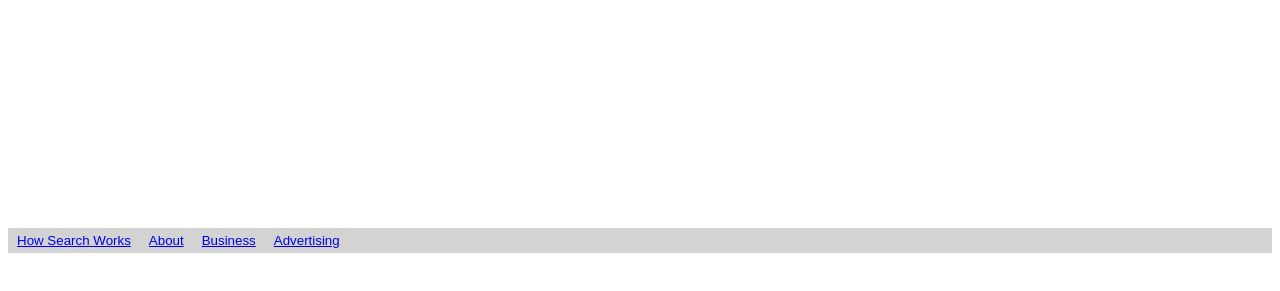
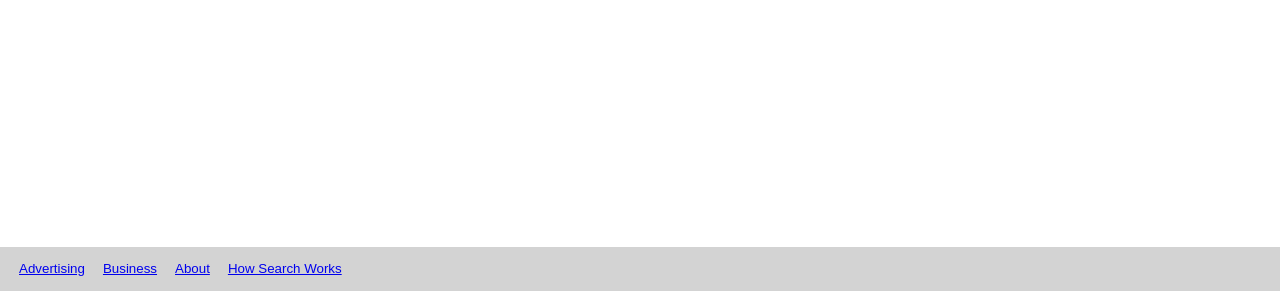
Before and after one commit to jshinjw/google-homepage, a plain HTML site: page index.html in a window 1280 px wide. Shown: the part 646-937 px from the top of the page. Before the commit the page ends 907 px from the top, so only its background shows below. Drawn offline with Linux system fonts and the light colour scheme.

Commit message:
Final changes

```diff
--- a/index.html
+++ b/index.html
@@ -21,10 +21,10 @@
     </div>
     <footer>
         <ul>
+            <li class="footerli"><a href="#advertising">Advertising</a></li>
+            <li class="footerli"><a href="#business">Business</a></li>
+            <li class="footerli"><a href="#about">About</a></li>
             <li class="footerli"><a href="#howSearchWorks">How Search Works</a></li>
-            <li class="footerli"><a href="#about">About</a></li>
-            <li class="footerli"><a href="#business">Business</a></li>
-            <li class="footerli"><a href="#advertising">Advertising</a></li>
         </ul>
     </footer>
 </body>
--- a/styles.css
+++ b/styles.css
@@ -1,3 +1,55 @@
+/* http://meyerweb.com/eric/tools/css/reset/
+   v2.0 | 20110126
+   License: none (public domain)
+*/
+
+html, body, div, span, applet, object, iframe,
+h1, h2, h3, h4, h5, h6, p, blockquote, pre,
+a, abbr, acronym, address, big, cite, code,
+del, dfn, em, img, ins, kbd, q, s, samp,
+small, strike, strong, sub, sup, tt, var,
+b, u, i, center,
+dl, dt, dd, ol, ul, li,
+fieldset, form, label, legend,
+table, caption, tbody, tfoot, thead, tr, th, td,
+article, aside, canvas, details, embed,
+figure, figcaption, footer, header, hgroup,
+menu, nav, output, ruby, section, summary,
+time, mark, audio, video {
+	margin: 0;
+	padding: 0;
+	border: 0;
+	font-size: 100%;
+	font: inherit;
+	vertical-align: baseline;
+}
+/* HTML5 display-role reset for older browsers */
+article, aside, details, figcaption, figure,
+footer, header, hgroup, menu, nav, section {
+	display: block;
+}
+body {
+	line-height: 1;
+}
+ol, ul {
+	list-style: none;
+}
+blockquote, q {
+	quotes: none;
+}
+blockquote:before, blockquote:after,
+q:before, q:after {
+	content: '';
+	content: none;
+}
+table {
+	border-collapse: collapse;
+	border-spacing: 0;
+}
+
+
+
+
 <style>
             html, body {
                 background-color: white;
@@ -7,6 +59,10 @@
                 padding: 0;
                 font-family: Arial, sans-serif;
                 font-size: 13px;
+            }
+
+            header {
+                margin: 15px;
             }
 
             ul {
@@ -45,7 +101,7 @@
             }
 
             footer {
-                margin: 0;
+                padding: 10px;
                 background-color: lightgray;
             }
             .footerli {
@@ -55,4 +111,4 @@
                 font-size: 10pt;
 
             }
-        </style>
+</style>
```
